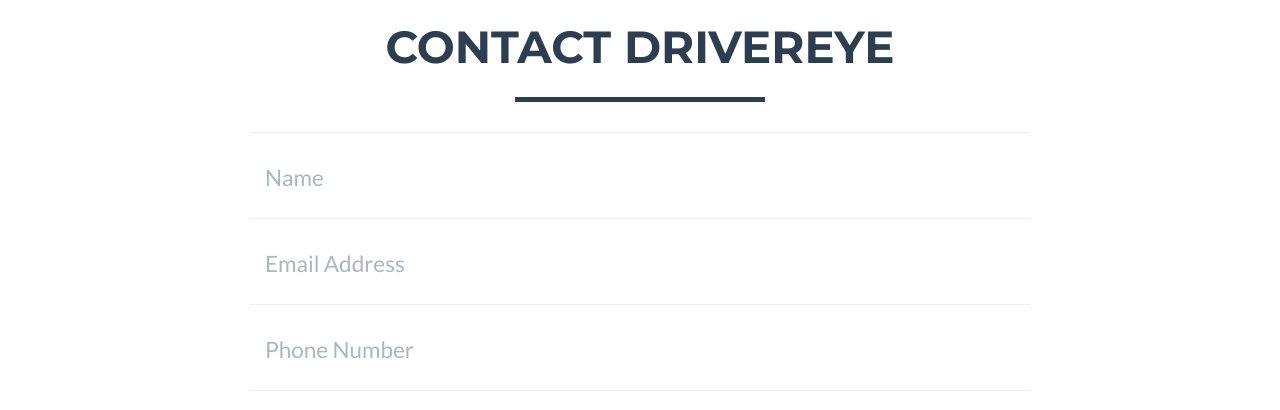
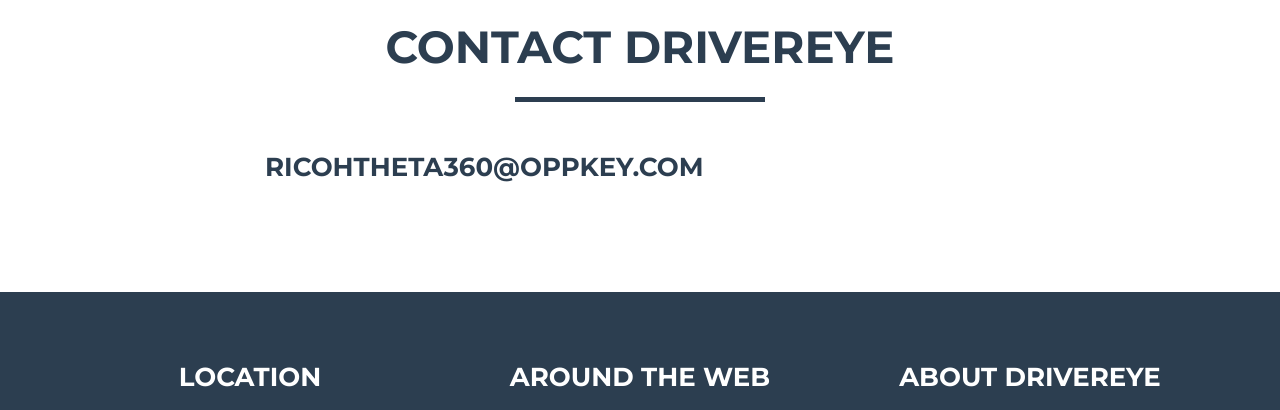
Before and after one commit to codetricity/DriverEye, a plain HTML site: page index.html in a window 1280 px wide. Shown: the part 2040-2450 px from the top of the page. Drawn offline with nearby package versions, Linux system fonts and the light colour scheme; a script that the page names is missing.

Commit message:
changed components

```diff
--- a/index.html
+++ b/index.html
@@ -198,9 +198,10 @@
             </div>
             <div class="row">
                 <div class="col-lg-8 col-lg-offset-2">
+                  <h3>ricohtheta360@oppkey.com</h3>
                     <!-- To configure the contact form email address, go to mail/contact_me.php and update the email address in the PHP file on line 19. -->
                     <!-- The form should work on most web servers, but if the form is not working you may need to configure your web server differently. -->
-                    <form name="sentMessage" id="contactForm" novalidate>
+                    <!-- <form name="sentMessage" id="contactForm" novalidate>
                         <div class="row control-group">
                             <div class="form-group col-xs-12 floating-label-form-group controls">
                                 <label>Name</label>
@@ -236,7 +237,7 @@
                                 <button type="submit" class="btn btn-success btn-lg">Send</button>
                             </div>
                         </div>
-                    </form>
+                    </form> -->
                 </div>
             </div>
         </div>
```
